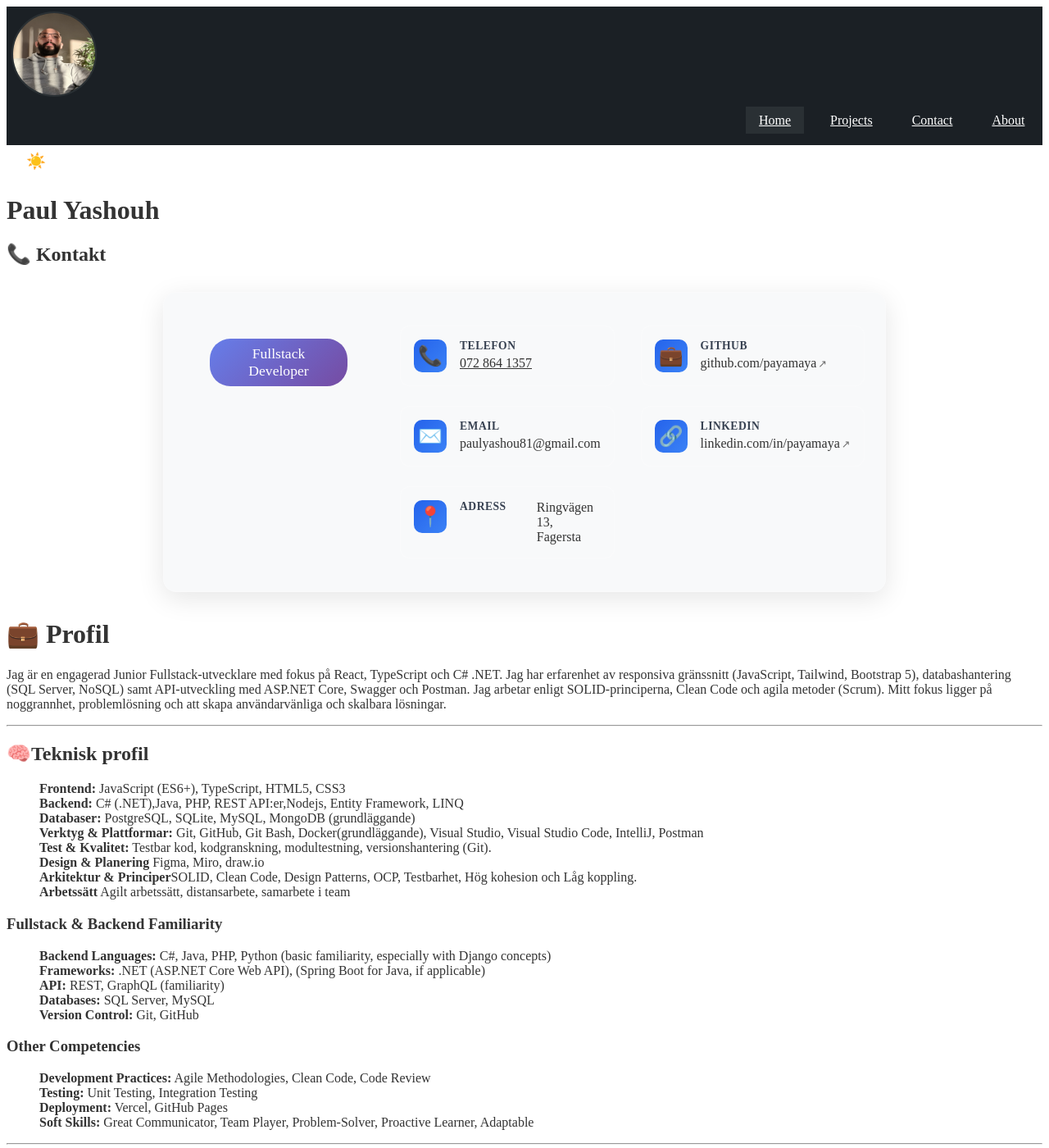
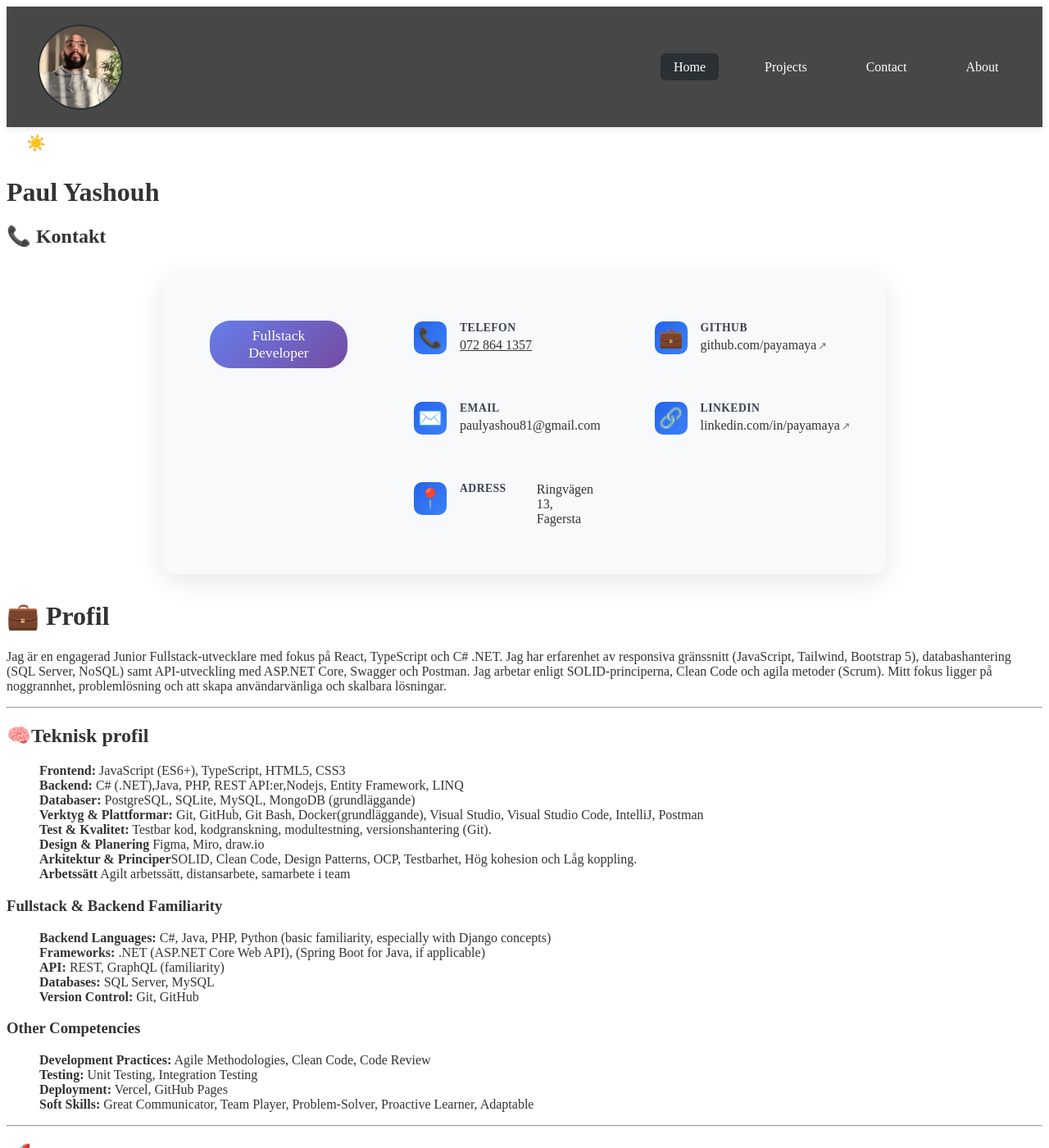
Before and after one commit to payamaya/payamaya.github.io, a Jekyll site: the page built from index.md, in a window 1280 px wide and 1400 px high. Shown: the whole window at 82% size. Built offline with Jekyll 4.4.1, drawn with Linux system fonts in a browser that asks for light colours.

Commit message:
adding style to the header

```diff
--- a/_layouts/default.html
+++ b/_layouts/default.html
@@ -6,16 +6,17 @@
   {% if page.css %}
   <link rel="stylesheet" href="{{ page.css | relative_url }}">
   {% endif %}
+  <link rel="stylesheet" href="{{ '/assets/css/header.css' | relative_url }}">
   <link rel="stylesheet" href="{{ '/assets/css/footer.css' | relative_url }}">
 </head>
 
 <body>
   {% include header.html %}
-  <button class="theme-toggle" id="themeToggle">
-    <span class="light-icon">☀️</span>
-    <span class="dark-icon" style="display:none;">🌙</span>
-  </button>
   <main>
+    <button class="theme-toggle" id="themeToggle">
+      <span class="light-icon">☀️</span>
+      <span class="dark-icon" style="display:none;">🌙</span>
+    </button>
     {{ content }}
   </main>
   {% include footer.html %}
--- /dev/null
+++ b/assets/css/header.css
@@ -0,0 +1,144 @@
+/* ===========================
+   HEADER + NAVIGATION STYLES
+   =========================== */
+
+header {
+  background-color: var(--header-bg);
+  color: var(--header-text);
+  box-shadow: 0 2px 8px rgba(0, 0, 0, 0.1);
+  position: sticky;
+  top: 0;
+  z-index: 1000;
+  backdrop-filter: blur(10px);
+  background-color: rgba(26, 26, 26, 0.8);
+}
+
+/* Nav container */
+nav {
+  display: flex;
+  align-items: center;
+  justify-content: space-between;
+  padding: 1rem 2rem;
+  max-width: 1200px;
+  margin: 0 auto;
+}
+
+/* Logo / Profile Image */
+nav img {
+  border-radius: 50%;
+  width: 60px;
+  height: 60px;
+  object-fit: cover;
+  border: 2px solid var(--primary-color);
+  transition:
+    transform 0.3s ease,
+    box-shadow 0.3s ease;
+}
+
+nav img:hover {
+  transform: scale(1.05);
+  box-shadow: 0 4px 12px rgba(37, 99, 235, 0.4);
+}
+
+/* Navigation Menu (Desktop) */
+#nav-menu {
+  display: flex;
+  gap: 1.5rem;
+  list-style: none;
+  margin: 0;
+  padding: 0;
+}
+
+#nav-menu li a {
+  color: var(--header-text);
+  text-decoration: none;
+  font-weight: 500;
+  padding: 0.5rem 1rem;
+  border-radius: 6px;
+  transition:
+    background-color 0.3s ease,
+    color 0.3s ease;
+}
+
+#nav-menu li a:hover {
+  background-color: var(--primary-color);
+}
+
+#nav-menu li a.active {
+  background-color: var(--primary-color);
+  color: #fff;
+}
+
+/* Hamburger Button (Mobile Only) */
+.hamburger {
+  display: none;
+  background: none;
+  border: none;
+  color: var(--header-text);
+  font-size: 2rem;
+  cursor: pointer;
+  transition: transform 0.3s ease;
+}
+
+.hamburger:hover {
+  transform: rotate(10deg);
+}
+
+/* ===========================
+   MOBILE NAVIGATION
+   =========================== */
+@media (max-width: 768px) {
+  nav {
+    justify-content: space-between;
+  }
+
+  /* Show hamburger */
+  .hamburger {
+    display: block;
+  }
+
+  /* Hide the nav menu initially */
+  #nav-menu {
+    position: fixed;
+    top: 0;
+    left: -100%;
+    width: 70%;
+    height: 100vh;
+    background-color: var(--header-bg);
+    flex-direction: column;
+    align-items: center;
+    justify-content: center;
+    gap: 2rem;
+    transition: left 0.3s ease-in-out;
+    box-shadow: 2px 0 8px rgba(0, 0, 0, 0.3);
+  }
+
+  /* When menu is open */
+  #nav-menu.show {
+    left: 0;
+  }
+
+  #nav-menu li a {
+    font-size: 1.2rem;
+    padding: 1rem;
+    width: 80%;
+    text-align: center;
+  }
+}
+
+/* ===========================
+   DARK MODE ADJUSTMENTS
+   =========================== */
+[data-theme='dark'] header {
+  background-color: #1a1a1a;
+  color: #f3f4f6;
+}
+
+[data-theme='dark'] #nav-menu li a:hover,
+[data-theme='dark'] #nav-menu li a.active {
+  background-color: #2563eb;
+}
+
+[data-theme='dark'] .hamburger {
+  color: #f3f4f6;
+}
```
